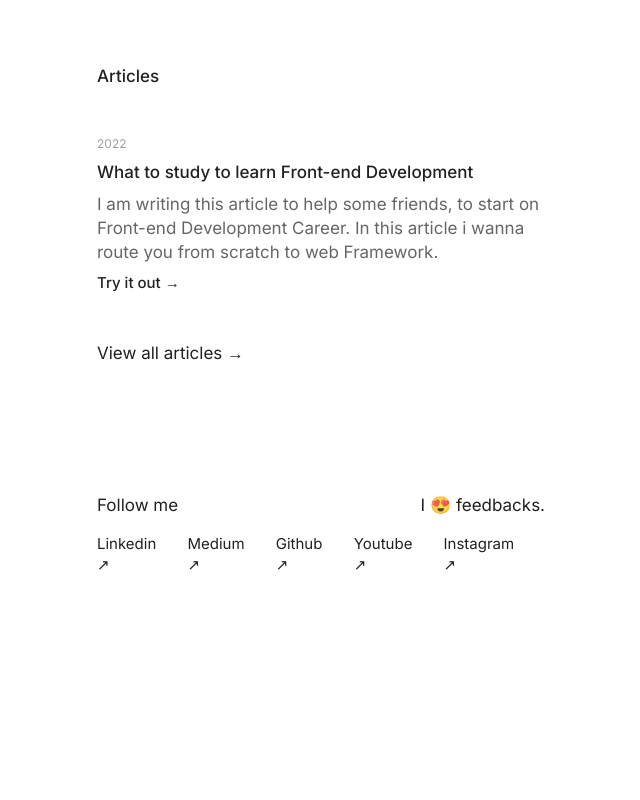
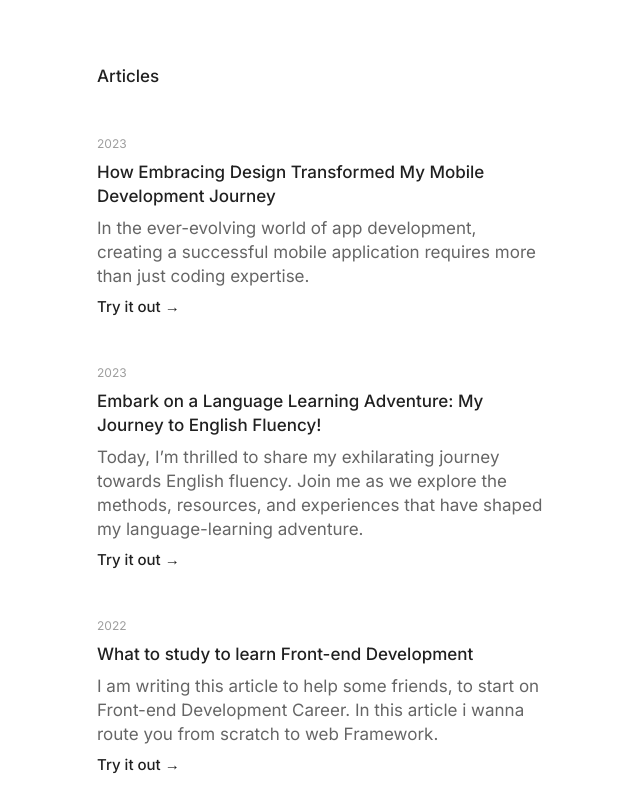
Before and after one commit to FilipiRafael/specialist-portfolio, a React (Vite) app: page / in a window 1280 px wide. Shown: the part 1340-2140 px from the top of the page, without its empty margins (319-959 px from the left). Before the commit the page ends 1979 px from the top, so only its background shows below. Built offline with nearby package versions, Linux system fonts and the light colour scheme.

Commit message:
Adding new articles and fixing go to /articles link

```diff
--- a/src/Components/Articles/index.tsx
+++ b/src/Components/Articles/index.tsx
@@ -47,7 +47,6 @@ export const Articles = ({ learnMoreText, learnMoreLink, actualPage }: ArticlesP
         learnMoreLink ?
           <AllArticlesLink
             href={learnMoreLink}
-            target='_blank'
           >
             {learnMoreText}
           </AllArticlesLink> :
--- a/src/Pages/Home/index.tsx
+++ b/src/Pages/Home/index.tsx
@@ -40,7 +40,7 @@ export const Home = () => {
 
         <Repositories actualPage='Filipi Rafael' learnMoreText='View all projects →' />
 
-        <Articles actualPage='Filipi Rafael' learnMoreText='View all articles →' />
+        <Articles learnMoreLink='/articles' actualPage='Filipi Rafael' learnMoreText='View all articles →' />
         <Contact />
       </Wrapper>
     </Container>
--- a/src/mocks/articles.ts
+++ b/src/mocks/articles.ts
@@ -1,6 +1,20 @@
 export const articles = [
   {
     id: 1,
+    date: '2023',
+    title: 'How Embracing Design Transformed My Mobile Development Journey',
+    description: 'In the ever-evolving world of app development, creating a successful mobile application requires more than just coding expertise.',
+    link: 'https://medium.com/@filipirafael.123/how-embracing-design-transformed-my-mobile-development-journey-92f75b9eebff'
+  },
+  {
+    id: 2,
+    date: '2023',
+    title: 'Embark on a Language Learning Adventure: My Journey to English Fluency!',
+    description: 'Today, I’m thrilled to share my exhilarating journey towards English fluency. Join me as we explore the methods, resources, and experiences that have shaped my language-learning adventure.',
+    link: 'https://medium.com/@filipirafael.123/embark-on-a-language-learning-adventure-my-journey-to-english-fluency-2f0624d5b541'
+  },
+  {
+    id: 3,
     date: '2022',
     title: 'What to study to learn Front-end Development',
     description: 'I am writing this article to help some friends, to start on Front-end Development Career. In this article i wanna route you from scratch to web Framework.',
@@ -11,6 +25,20 @@ export const articles = [
 export const allArticles = [
   {
     id: 1,
+    date: '2023',
+    title: 'How Embracing Design Transformed My Mobile Development Journey',
+    description: 'In the ever-evolving world of app development, creating a successful mobile application requires more than just coding expertise.',
+    link: 'https://medium.com/@filipirafael.123/how-embracing-design-transformed-my-mobile-development-journey-92f75b9eebff'
+  },
+  {
+    id: 2,
+    date: '2023',
+    title: 'Embark on a Language Learning Adventure: My Journey to English Fluency!',
+    description: 'Today, I’m thrilled to share my exhilarating journey towards English fluency. Join me as we explore the methods, resources, and experiences that have shaped my language-learning adventure.',
+    link: 'https://medium.com/@filipirafael.123/embark-on-a-language-learning-adventure-my-journey-to-english-fluency-2f0624d5b541'
+  },
+  {
+    id: 3,
     date: '2022',
     title: 'What to study to learn Front-end Development',
     description: 'I am writing this article to help some friends, to start on Front-end Development Career. In this article i wanna route you from scratch to web Framework.',
```
